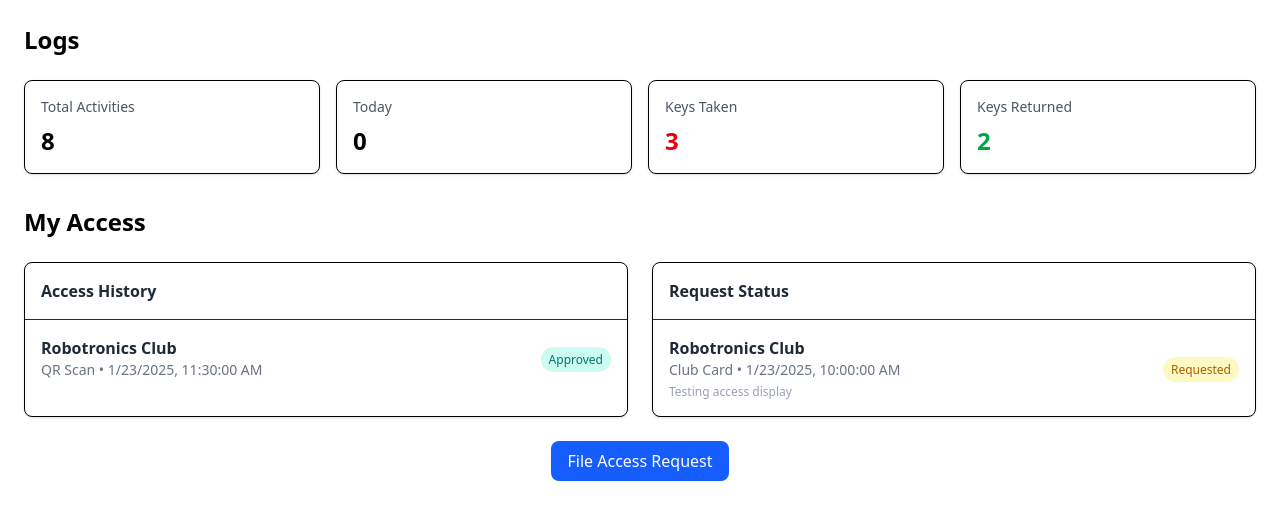
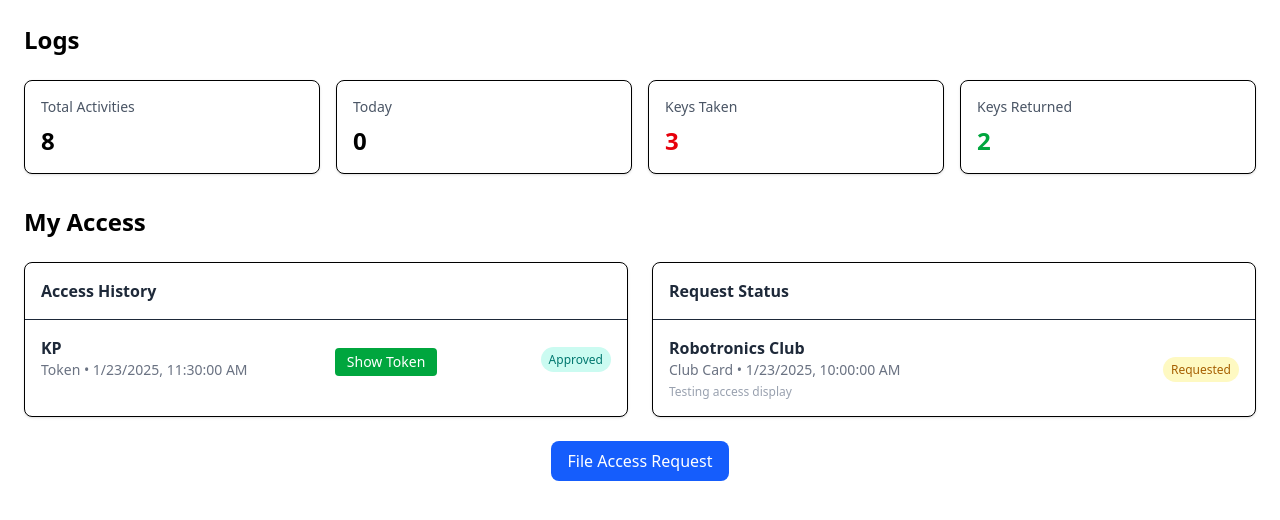
Before and after one commit to JapneetSinghKohli/CardAutomationWeb, a React (Vite) app in the folder tst/: page /members in a window 1280 px wide. Shown: the top 520 px of the page. Built offline with nearby package versions, Linux system fonts and the light colour scheme.

Commit message:
Added token functionality and also added if condition for tokens by adding button and leaving space

```diff
--- a/tst/public/data.json
+++ b/tst/public/data.json
@@ -170,12 +170,13 @@
       "id": 9,
       "user": "john_doe",
       "status": "Approved",
-      "location": "Robotronics Club",
-      "method": "QR Scan",
+      "location": "KP",
+      "method": "Token",
       "timestamp": "2025-01-23T11:30:00",
       "details": "Lab work",
       "ago": "0d ago",
       "code": "KPR7GH52X9L"
     }
+
   ]
 }
--- a/tst/src/components/MembersAccessLog.jsx
+++ b/tst/src/components/MembersAccessLog.jsx
@@ -21,6 +21,35 @@ function StatusBadge({ status }) {
     </span>
   );
 }
+
+function TokenReveal({ token }) {
+  const [show, setShow] = React.useState(false);
+
+  return (
+    <div>
+      <button
+        className="px-3 py-1 bg-green-600 text-white rounded text-sm hover:bg-green-700"
+        onClick={() => setShow(!show)}
+      >
+        {show ? "Hide Token" : "Show Token"}
+      </button>
+      <AnimatePresence>
+        {show && (
+          <motion.p
+            initial={{ opacity: 0, y: -5 }}
+            animate={{ opacity: 1, y: 0 }}
+            exit={{ opacity: 0, y: -5 }}
+            className="mt-1 font-mono text-green-700"
+          >
+            {token}
+          </motion.p>
+        )}
+      </AnimatePresence>
+    </div>
+  );
+}
+
+
 
 export default function MembersAccessLogs() {
   const [data, setData] = useState(null);
@@ -50,6 +79,8 @@ export default function MembersAccessLogs() {
   const requestStatus = data.logs.filter(
     (log) => log.user === currentUser && log.status === "Requested"
   );
+
+
 
   // Function to handle request submission (adds to state for testing)
   const handleSubmitRequest = () => {
@@ -129,6 +160,13 @@ export default function MembersAccessLogs() {
                     </p>
                   )}
                 </div>
+                  {log.status === "Approved" && log.code && log.user === currentUser && log.method === "Token" && (
+                    <div className="mt-2">
+                      <TokenReveal token={log.code} />
+                    </div>
+                  )}
+
+
                 <span className="ml-4">
                   <StatusBadge status={log.status} />
                 </span>
```
